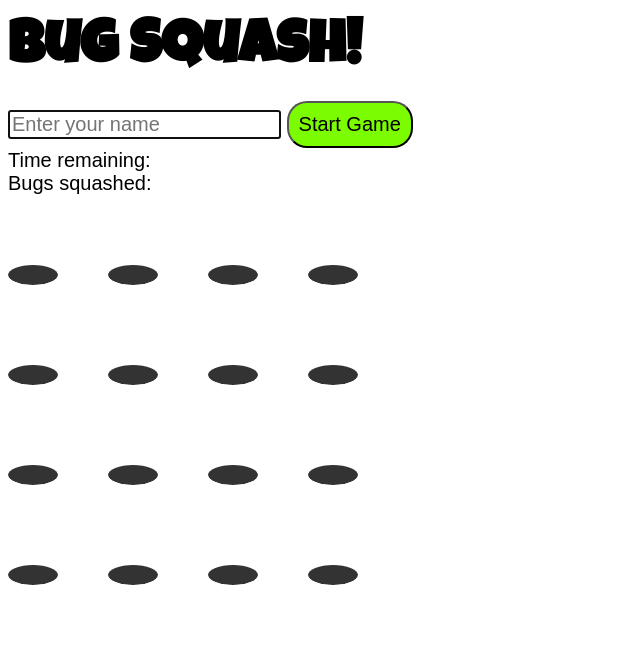
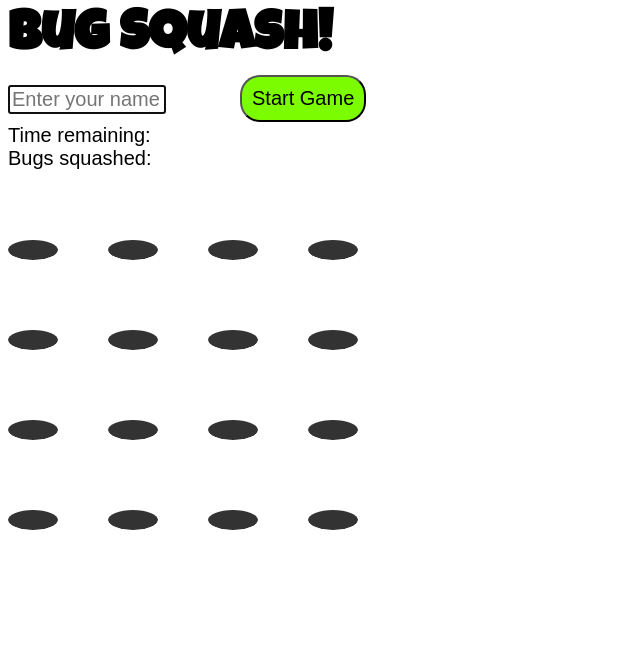
Before and after one commit to ptrthegr8/bugsquash, a website: page public/index.html in a window 1280 px wide. Shown: the whole page, without its empty margins (0-640 px from the left). Drawn offline with Linux system fonts and the light colour scheme.

Commit message:
More styling

```diff
--- a/public/index.css
+++ b/public/index.css
@@ -1,7 +1,7 @@
 body {font-size: 20px; font-family: sans-serif;}
-h1 {font-family: 'Luckiest Guy', cursive; font-size: 60px; margin: 20px 0;}
-input {font-size: 20px; margin: 10px 0;}
-button {font-size: 20px; border-radius: 20px; padding: 10px; background: lawngreen; cursor: pointer;}
+h1 {font-family: 'Luckiest Guy', cursive; font-size: 55px; margin: 10px 0;}
+input {font-size: 20px; margin: 10px 0; width: 150px;}
+button {font-size: 20px; border-radius: 20px; padding: 10px; background: lawngreen; cursor: pointer; position: absolute; left: 240px;}
 #gameDiv {position: relative;}
 span {font-size: 20px;}
 .bugOuter {width: 50px; height: 90px; border-radius: 25px / 10px; overflow: hidden; position: absolute;}
--- a/public/index.html
+++ b/public/index.html
@@ -11,7 +11,7 @@
 <body>
     <h1>Bug Squash!</h1>
     <input type="text" id="playerName" placeholder="Enter your name" autofocus>
-    <button type="button" id="startButton">Start Game</button><br>
+    <button type="button" id="startButton">Start&nbsp;Game</button><br>
     Time remaining: <span id="countdownSpan"></span><br>
     Bugs squashed: <span id="scoreSpan"></span><br>
     <div id="gameDiv"></div>
--- a/public/index.js
+++ b/public/index.js
@@ -36,7 +36,7 @@ function bugholeHTML(left, top, imgUrl) {
 for(let row = 0; row < 4; row++) {
     for(let column = 0; column < 4; column++) {
         let bugImg = bugImages[Math.floor(Math.random()*bugImages.length)];
-        gameDiv.innerHTML += bugholeHTML(column*100, row*100, bugImg);
+        gameDiv.innerHTML += bugholeHTML(column*100, row*90, bugImg);
     }
 }
 const bugs = document.getElementsByClassName("bug");
```
